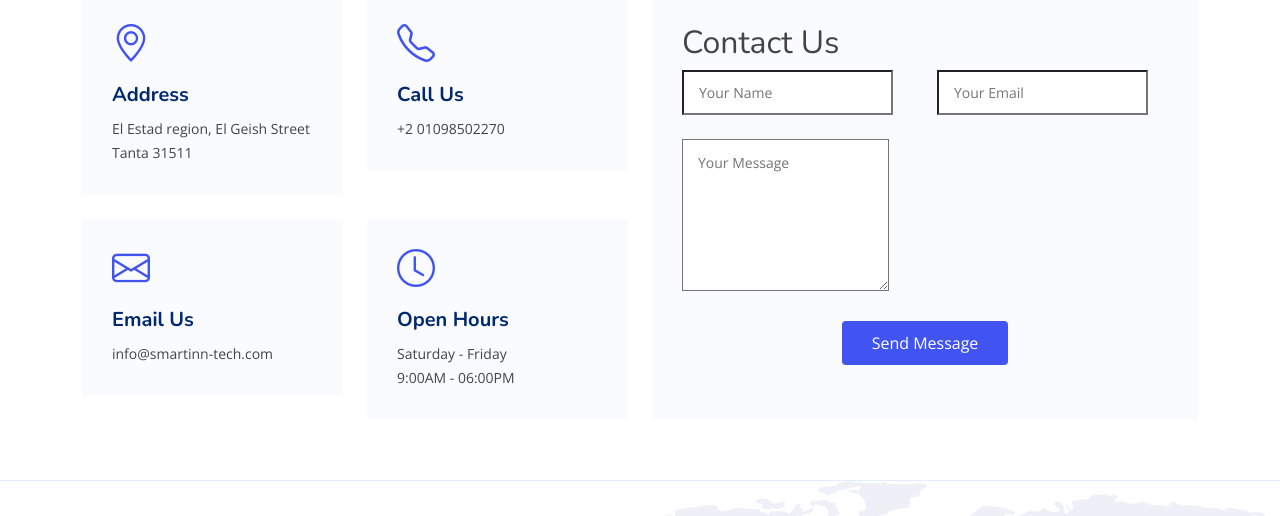
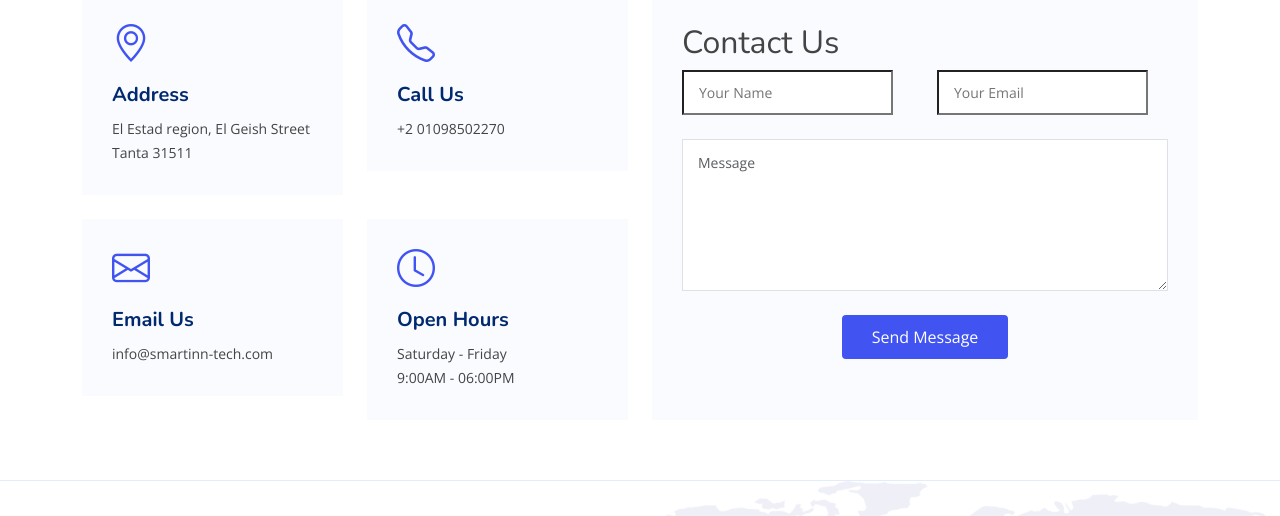
Before and after one commit to alialrabi/smtech, a plain HTML site: page index.html in a window 1280 px wide. Shown: the part 2940-3456 px from the top of the page. Drawn offline with nearby package versions, Linux system fonts and the light colour scheme.

Commit message:
Update index.html

```diff
--- a/index.html
+++ b/index.html
@@ -313,6 +313,7 @@
             <form onsubmit="sendEmail(event)" class="php-email-form">
               <h2>Contact Us</h2>
               <div class="row gy-4">
+
                 <div class="col-md-6">
                 <input
                   type="text"
@@ -329,17 +330,14 @@
                   placeholder="Your Email"
                   required
                 />
+              </div>
 
+              <div class="col-md-12">
+                  <textarea class="form-control" name="message" rows="6" placeholder="Message" required></textarea>
               </div>
-             <div class="col-md-12">
-                <textarea
-                  name="message"
-                  placeholder="Your Message"
-                  rows="6"
-                  required
-                ></textarea>
-             </div>
+
               <div class="col-md-12 text-center">
+
                   <div class="loading">Loading</div>
                   <div class="error-message"></div>
                   <div class="sent-message">Your message has been sent. Thank you!</div>
```
Lines whose indentation alone changed are shown as unchanged.
